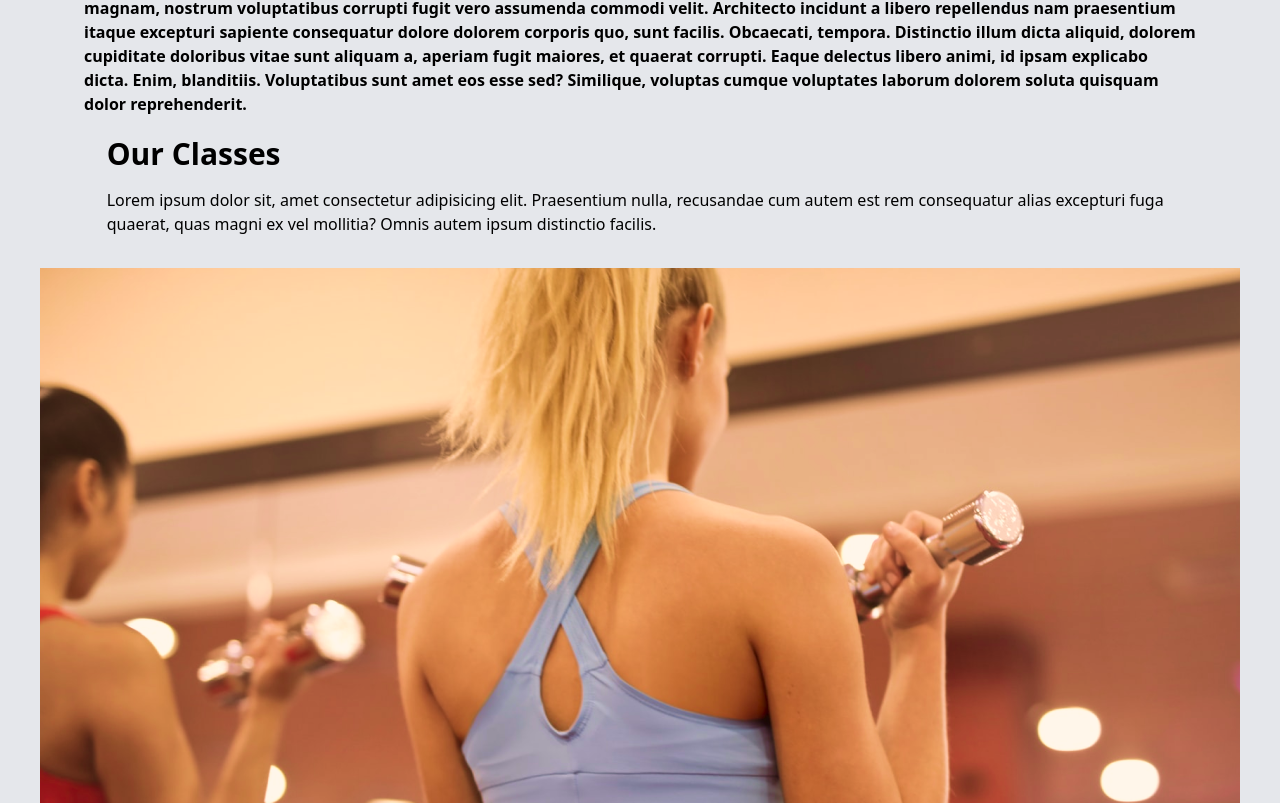
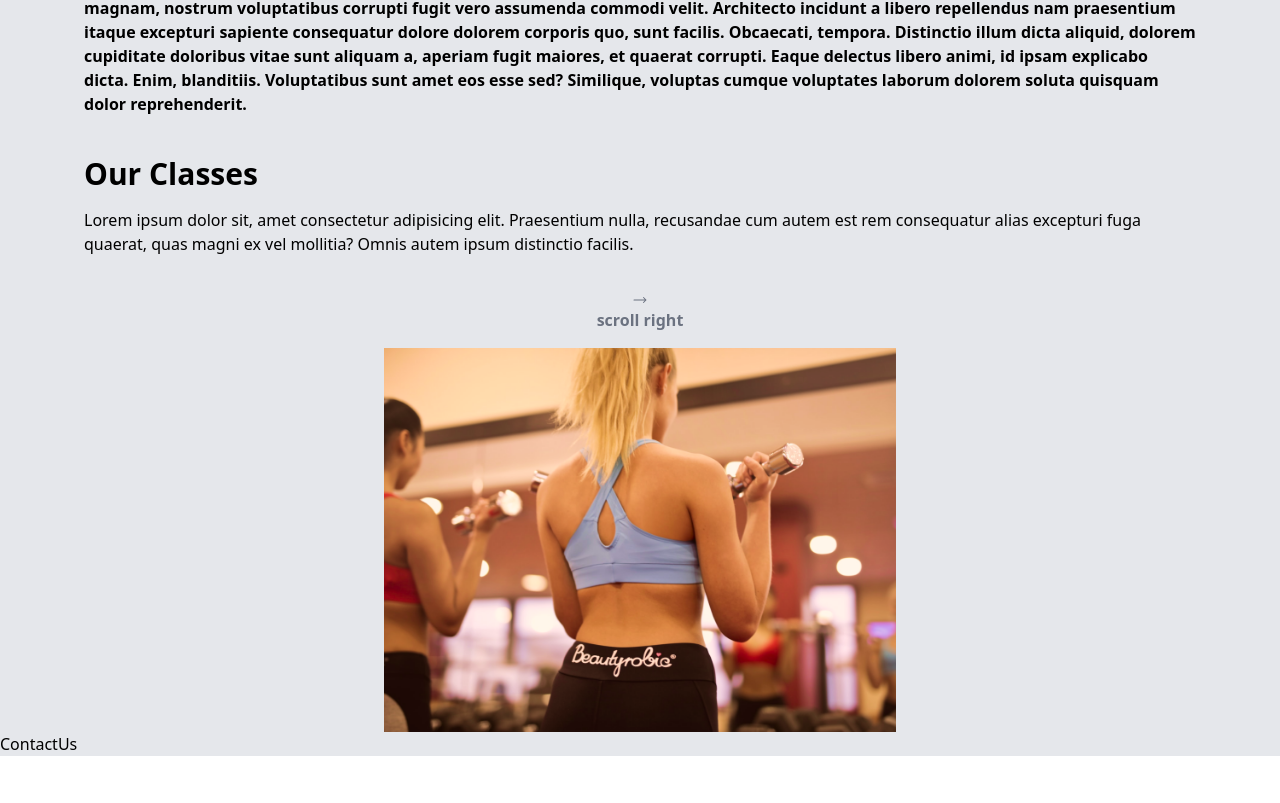
Before and after one commit to arshamghobadi/gym-app, a React (Create React App) app: page / in a window 1280 px wide. Shown: the part 2217-3020 px from the top of the page. After the commit the page ends 2973 px from the top, so only its background shows below. Built offline with nearby package versions, Linux system fonts and the light colour scheme; the HTML template or start-up script is replaced by a standard one.

Commit message:
our class is compelete

```diff
--- a/src/App.tsx
+++ b/src/App.tsx
@@ -1,5 +1,6 @@
 import { useEffect, useState } from 'react';
 import Benefits from './scenes/benefits';
+import ContactUs from './scenes/contactus';
 import Home from './scenes/home';
 import Navbar from './scenes/navbar';
 import OurClasses from './scenes/ourclasses';
@@ -35,6 +36,7 @@ function App() {
       <Home setSelectedPage={setSelectedPage} />
       <Benefits setSelectedPage={setSelectedPage} benefitsdata={benefitsData} />
       <OurClasses setSelectedPage={setSelectedPage} />
+      <ContactUs setSelectedPage={setSelectedPage} />
     </div>
   );
 }
--- /dev/null
+++ b/src/scenes/contactus/index.tsx
@@ -0,0 +1,10 @@
+import React from 'react';
+import { SelectedPage } from '../../shared/types';
+
+type Props = { setSelectedPage: (value: SelectedPage) => void };
+
+function ContactUs({ setSelectedPage }: Props) {
+  return <div>ContactUs</div>;
+}
+
+export default ContactUs;
--- a/src/scenes/ourclasses/Class.tsx
+++ b/src/scenes/ourclasses/Class.tsx
@@ -4,10 +4,10 @@ type Props = { data: ClassType };
 
 function Class({ data }: Props) {
   return (
-    <li className=" relative w-screen flex-shrink-0 p-8 flex flex-col space-y-5 items-center justify-center">
-      <motion.div className=" relative">
+    <li className=" relative w-screen max-h-96  flex-shrink-0 p-5 flex flex-col space-y-5 items-center justify-center">
+      <motion.div className=" relative max-w-lg">
         <img className="hover:blur-0" src={data.image} alt={data.name} />
-        <motion.div className=" absolute inset-0 flex flex-col justify-center items-center bg-black bg-opacity-50 text-white opacity-0 hover:opacity-100  transition-opacity duration-300">
+        <motion.div className=" p-14 space-y-3 font-semibold absolute inset-0 flex flex-col justify-center items-center bg-black bg-opacity-50 text-white opacity-0 hover:opacity-100  transition-opacity duration-300">
           <motion.p>{data.name}</motion.p>
 
           <motion.p>{data.description}</motion.p>
--- a/src/scenes/ourclasses/index.tsx
+++ b/src/scenes/ourclasses/index.tsx
@@ -4,7 +4,7 @@ import image3 from '../../assets/image3.png';
 import image4 from '../../assets/image4.png';
 import image5 from '../../assets/image5.png';
 import image6 from '../../assets/image6.png';
-
+import { HiArrowLongRight } from 'react-icons/hi2';
 import { ClassType, SelectedPage } from '../../shared/types';
 import { motion } from 'framer-motion';
 import HText from '../../shared/HText';
@@ -52,12 +52,13 @@ const classes: Array<ClassType> = [
 
 function OurClasses({ setSelectedPage }: Props) {
   return (
-    <section id="ourclasses" className="w-full">
+    <section id="OurClasses" className="w-full">
       <motion.div
+        className=""
         onViewportEnter={() => setSelectedPage(SelectedPage.OurClasses)}
       >
         <motion.div
-          className="mx-auto w-5/6"
+          className="mx-auto p-5 max-w-6xl"
           initial="hidden"
           whileInView="visible"
           viewport={{ once: true }}
@@ -78,6 +79,10 @@ function OurClasses({ setSelectedPage }: Props) {
           </div>
         </motion.div>
         <motion.div>
+          <p className="flex flex-col items-center p-4 font-bold text-gray-500">
+            <HiArrowLongRight />
+            scroll right
+          </p>
           <ul className="flex overflow-x-scroll overflow-y-hidden">
             {classes.map((item, i) => (
               <Class key={`${item.name}-${i}`} data={item} />
```
